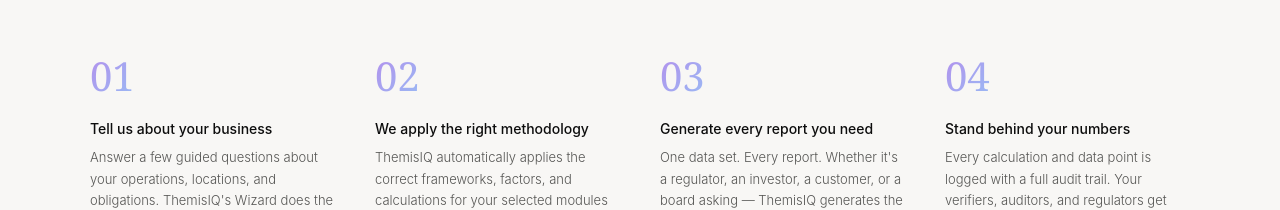
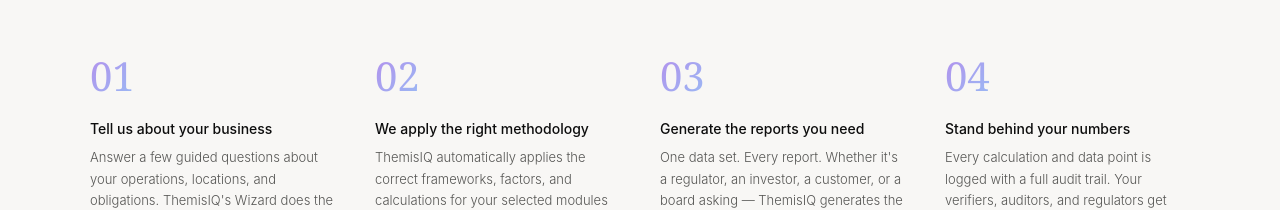
Before and after one commit to themisiqco/themisiq, a Next.js app: page / in a window 1280 px wide. Shown: the part 2374-2584 px from the top of the page. Built offline with nearby package versions, Linux system fonts and the light colour scheme.

Commit message:
feat: homepage complete — platform-wide copy, advisory grid, dynamic countdown

```diff
--- a/app/page.tsx
+++ b/app/page.tsx
@@ -119,7 +119,7 @@
             {[
               ['01', 'Tell us about your business', "Answer a few guided questions about your operations, locations, and obligations. ThemisIQ's Wizard does the heavy lifting — no compliance expertise required to get started."],
               ['02', 'We apply the right methodology', 'ThemisIQ automatically applies the correct frameworks, factors, and calculations for your selected modules — versioned, auditable, and traceable to source.'],
-              ['03', 'Generate every report you need', 'One data set. Every report. Whether it\'s a regulator, an investor, a customer, or a board asking — ThemisIQ generates the right output automatically.'],
+              ['03', 'Generate the reports you need', 'One data set. Every report. Whether it\'s a regulator, an investor, a customer, or a board asking — ThemisIQ generates the right output automatically.'],
               ['04', 'Stand behind your numbers', 'Every calculation and data point is logged with a full audit trail. Your verifiers, auditors, and regulators get everything they need — without the scramble.'],
             ].map(([num, title, desc]) => (
               <div key={num}>
```
